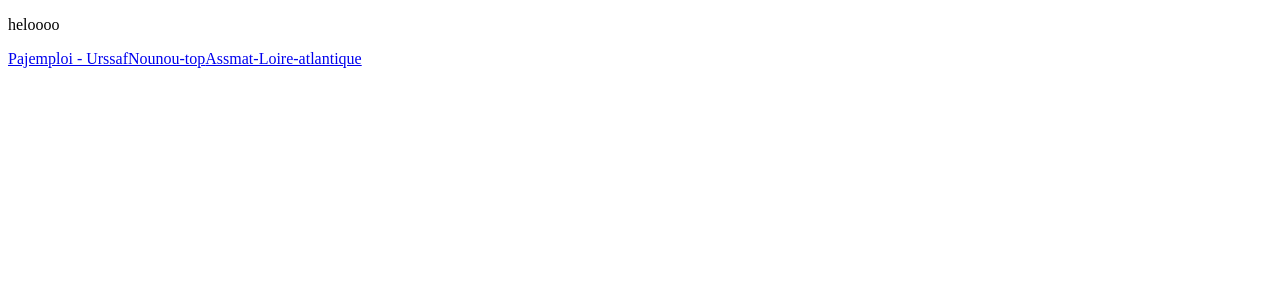
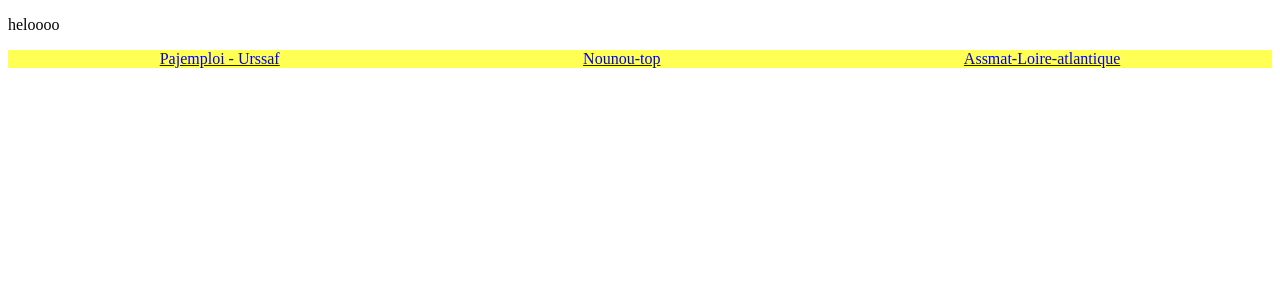
Before and after one commit to Angelina2504/nounouproject, a React (Vite) app in the folder frontend/: page / in a window 1280 px wide. Shown: the top 300 px of the page. Built offline with nearby package versions, Linux system fonts and the light colour scheme.

Commit message:
Footer Css ok

```diff
--- a/frontend/src/components/Footer.jsx
+++ b/frontend/src/components/Footer.jsx
@@ -3,10 +3,10 @@
 
 export default function Footer () {
     return (
-        <>
+        <div className="allLink">
             <Link href="https://www.pajemploi.urssaf.fr/pajewebinfo/cms/sites/pajewebinfo/accueil.html">Pajemploi - Urssaf</Link>
             <Link href="https://www.nounou-top.fr/">Nounou-top</Link>
             <Link href="https://assmat.loire-atlantique.fr/jcms/accueil-assistante-maternelle-fr-local_56369">Assmat-Loire-atlantique</Link>
-        </>
+        </div>
     );
 }
--- a/frontend/src/styles/footer.css
+++ b/frontend/src/styles/footer.css
@@ -0,0 +1,5 @@
+.allLink {
+    display: flex;
+    justify-content: space-around;
+    background-color: #FFFF54;
+}
```
